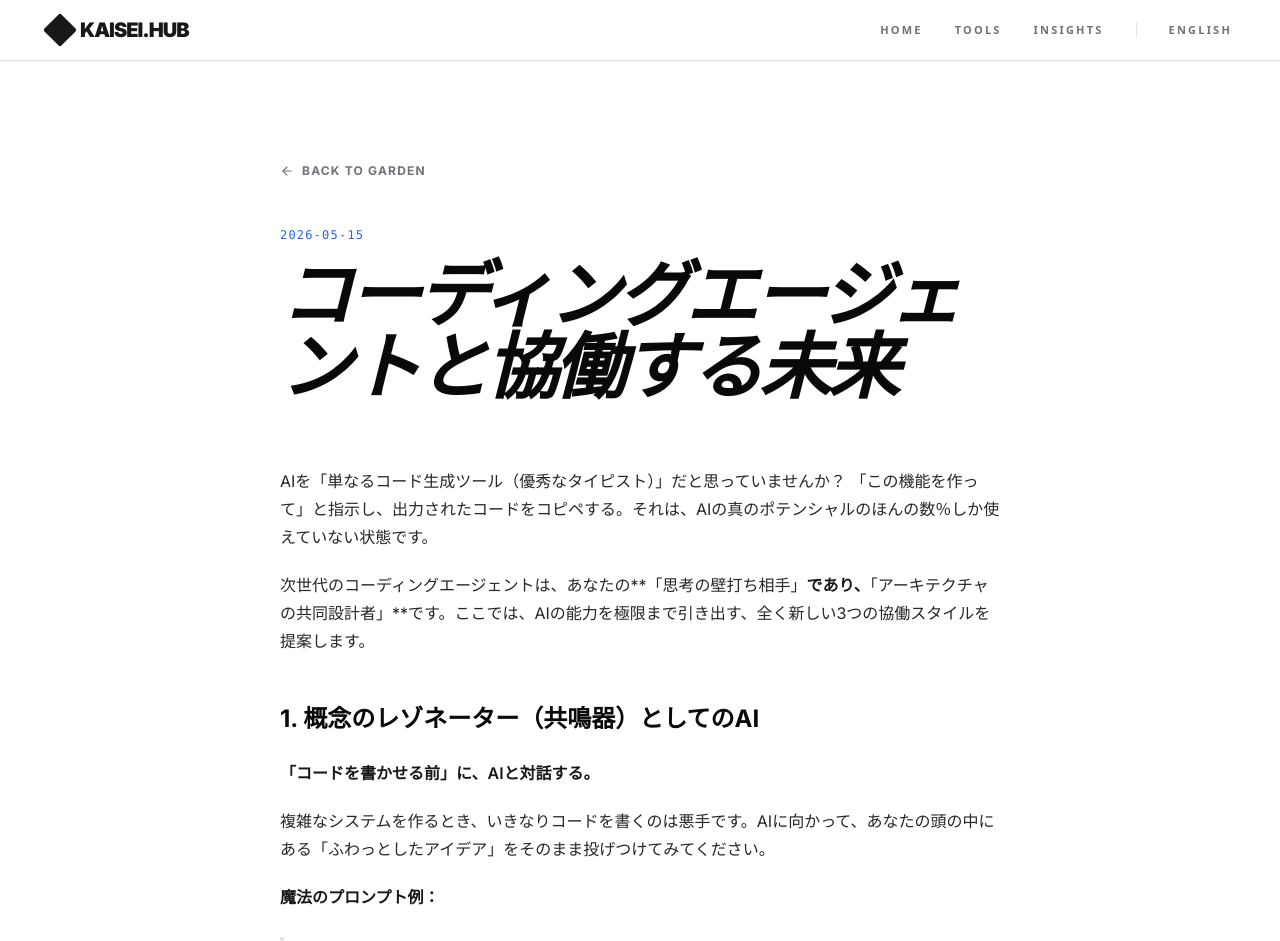
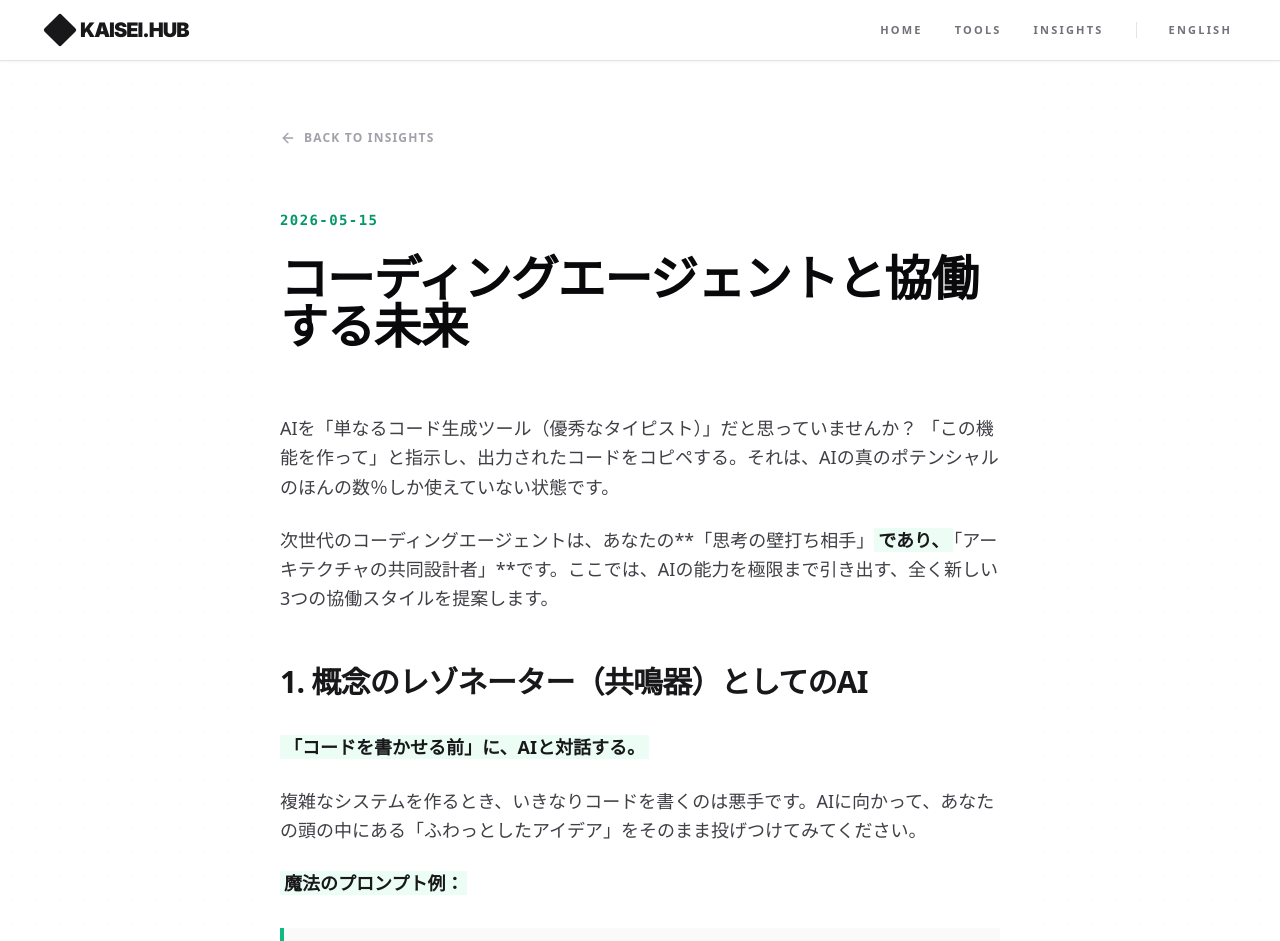
Before and after one commit to kaisei-2026/kaisei-12.-fromgoogle, a Next.js app: page /kaisei-google/blog/coding-agent in a window 1280 px wide. Shown: the top 941 px of the page. Built offline with nearby package versions, Linux system fonts and the light colour scheme.

Commit message:
Update page.tsx

```diff
--- a/app/blog/[slug]/page.tsx
+++ b/app/blog/[slug]/page.tsx
@@ -10,19 +10,29 @@ export async function generateStaticParams() {
   }));
 }
 
-export default function PostPage({ params }: { params: { slug: string } }) {
-  // awaitを使わず直接参照する形に変更
-  const postData = getPostData(params.slug);
+export default async function PostPage({ params }: { params: { slug: string } }) {
+  const { slug } = await params;
+  const postData = getPostData(slug);
 
   return (
-    <div className="min-h-screen pt-40 pb-24 px-6 max-w-3xl mx-auto bg-white text-zinc-950">
-      <Link href="/blog" className="inline-flex items-center text-xs font-bold text-zinc-500 hover:text-zinc-950 mb-12 transition-colors uppercase tracking-widest">
-        <ArrowLeft size={14} className="mr-2" /> Back to Garden
+    <div className="min-h-screen pt-32 pb-24 px-6 max-w-3xl mx-auto bg-white font-sans">
+      <Link href="/blog" className="inline-flex items-center text-xs font-bold text-zinc-400 hover:text-zinc-900 mb-16 transition-colors uppercase tracking-widest">
+        <ArrowLeft size={16} className="mr-2" /> Back to Insights
       </Link>
+
       <article>
-        <time className="text-blue-600 font-mono text-xs tracking-widest mb-4 block">{postData.date}</time>
-        <h1 className="text-5xl md:text-7xl font-black text-zinc-950 mb-16 leading-tight tracking-tighter uppercase italic">{postData.title}</h1>
-        <div className="prose prose-zinc max-w-none prose-headings:text-zinc-950 prose-p:text-zinc-800">
+        <div className="mb-16">
+          <time className="text-emerald-600 font-mono text-sm tracking-widest mb-6 block font-bold">{postData.date}</time>
+          <h1 className="text-4xl md:text-5xl font-black text-zinc-950 leading-[1.3] tracking-tight">{postData.title}</h1>
+        </div>
+
+        {/* Markdownの超絶カスタマイズスタイル */}
+        <div className="prose prose-lg prose-zinc max-w-none
+          prose-headings:font-black prose-headings:tracking-tight prose-headings:text-zinc-900 prose-headings:mt-12
+          prose-p:text-zinc-700 prose-p:leading-relaxed prose-p:font-medium
+          prose-strong:text-zinc-900 prose-strong:bg-emerald-50 prose-strong:px-1
+          prose-blockquote:border-l-4 prose-blockquote:border-emerald-500 prose-blockquote:bg-zinc-50 prose-blockquote:py-4 prose-blockquote:px-6 prose-blockquote:not-italic prose-blockquote:text-zinc-800 prose-blockquote:font-bold
+          prose-a:text-emerald-600 hover:prose-a:text-emerald-500">
           <ReactMarkdown>{postData.content}</ReactMarkdown>
         </div>
       </article>
```
